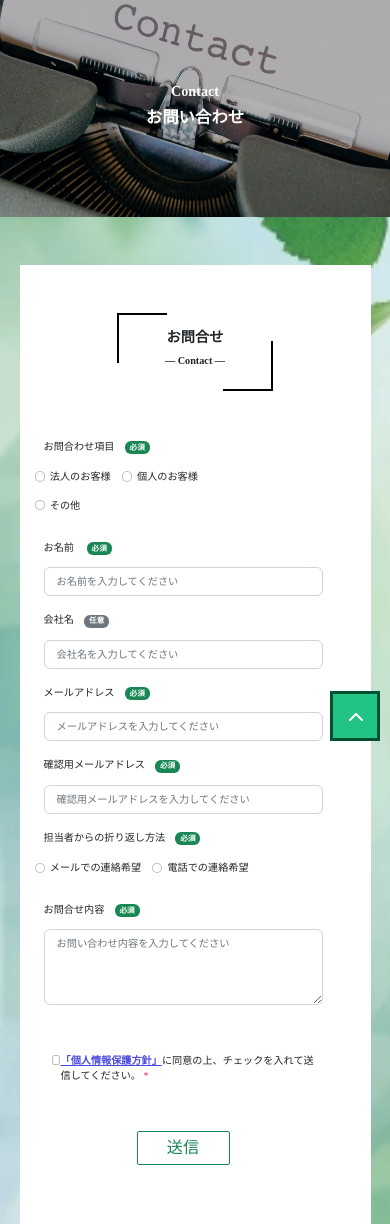
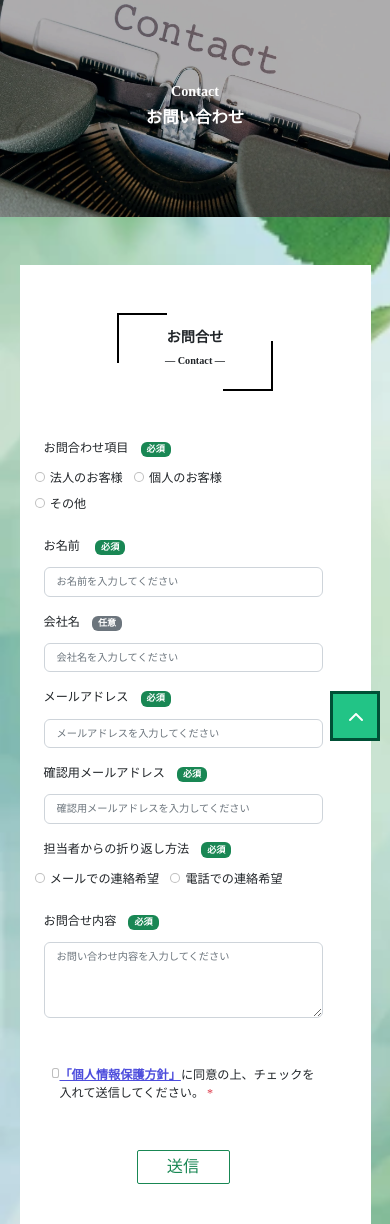
Before and after one commit to linepark-webteam/midori-insurance-sample, a PHP site: page /contact/index.html in a window 390 px wide. Shown: the part 88-1312 px from the top of the page. Run offline with PHP 8.4, Linux system fonts and the light colour scheme; some libraries are stand-ins or nearby versions; some web fonts are replaced.

Commit message:
レスポンシブ化調整

```diff
--- a/css/responsive.css
+++ b/css/responsive.css
@@ -10,6 +10,7 @@
     width: 50vw;
     height: auto;
   }
+
 
   .carousel-fixed-text {
     background-color: rgba(0, 0, 0, 0.3);
@@ -59,7 +60,7 @@
 
   /* CONTACT */
   .form-group label {
-    font-size: calc(10px + 2 * ((100vw - 320px) / 879));
+    font-size: calc(12px + 2 * ((100vw - 320px) / 879));
     vertical-align: text-bottom;
   }
   .form-group input {
@@ -88,16 +89,20 @@
   }
 }
 
+/* ヘッダーメニュー文字サイズ */
+.navbar-expand-lg .navbar-nav .nav-link {
+  font-size: calc(16px + 8 * ((100vw - 320px) / 640));
+}
 /* ヘッダーメニューの992px以上の文字サイズ */
 @media screen and (min-width: 992px) {
   .navbar-expand-lg .navbar-nav .nav-link {
     font-size: calc(10px + 2 * ((100vw - 992px) / 207));
+    }
   }
-}
 
-/* ヘッダーメニューの1199px以下の文字サイズ */
-@media screen and (max-width: 1199px) {
-  .navbar-expand-lg .navbar-nav .nav-link {
-    font-size: calc(10px + 2 * ((100vw - 992px) / 207));
+  /* ヘッダーメニューの1199px以下の文字サイズ */
+  @media screen and (min-width: 1199px) {
+    .navbar-expand-lg .navbar-nav .nav-link {
+      font-size: calc(10px + 2 * ((100vw - 992px) / 207));
+    }
   }
-}
```
